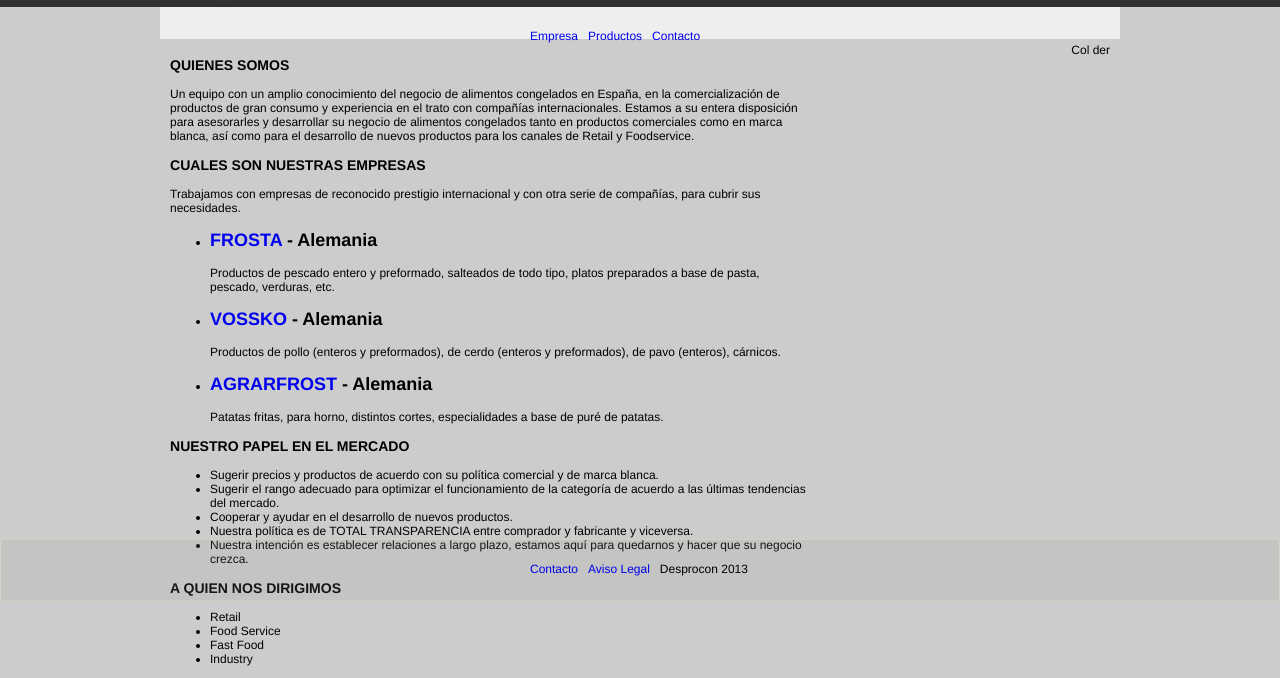
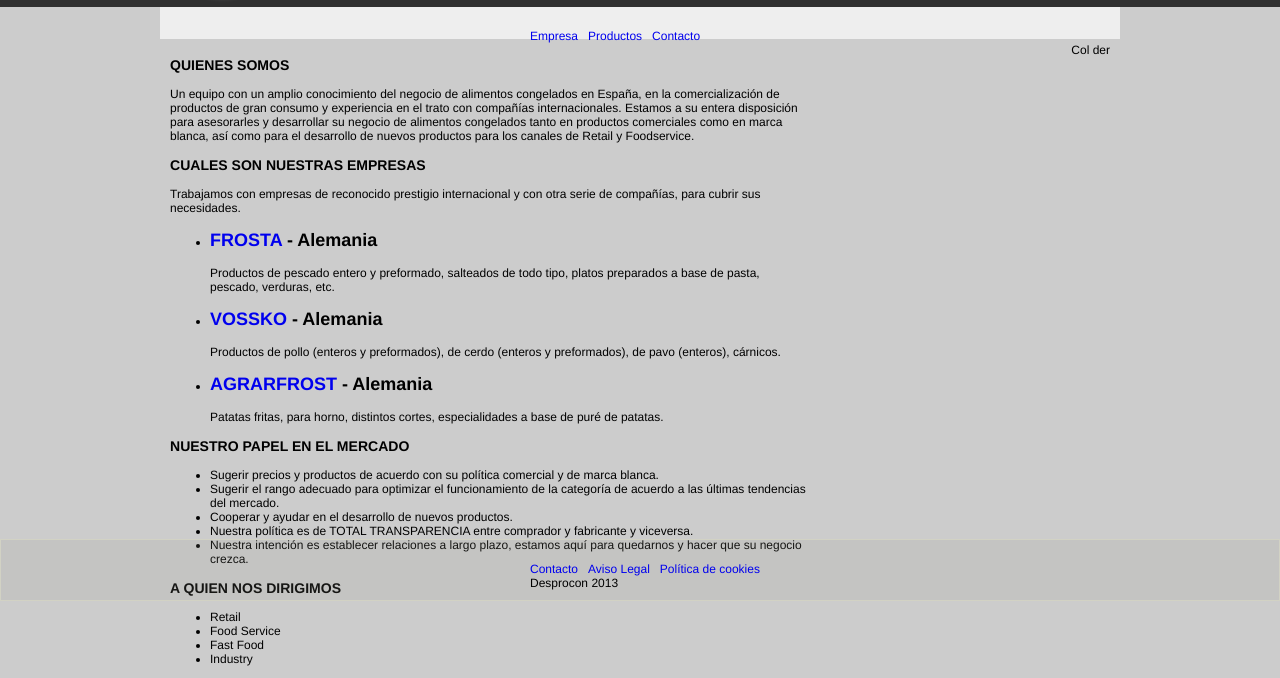
Before and after one commit to moskinson/desprocon, a plain HTML site: page index.html in a window 1280 px wide. Shown: the part 199-877 px from the top of the page. Drawn offline with nearby package versions, Linux system fonts and the light colour scheme; files whose address does not match are found by name.

Commit message:
Add link at footer for cookies policy

```diff
--- a/index.html
+++ b/index.html
@@ -114,6 +114,9 @@
 					<a href="pdf/aviso_legal_desprocon.pdf" target="_blank">Aviso Legal</a>
 				</li>
 				<li class="fleft">
+					<a href="politica-cookies.html">Política de cookies</a>
+				</li>
+				<li class="fleft">
 	          		Desprocon
 	         		<script type="text/javascript">
 	            		document.write(new Date().getFullYear())
```
